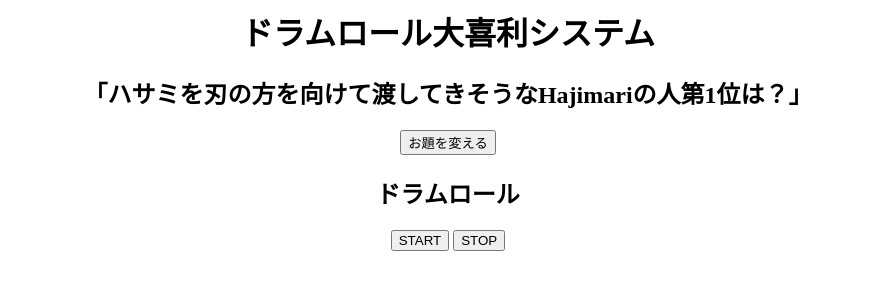
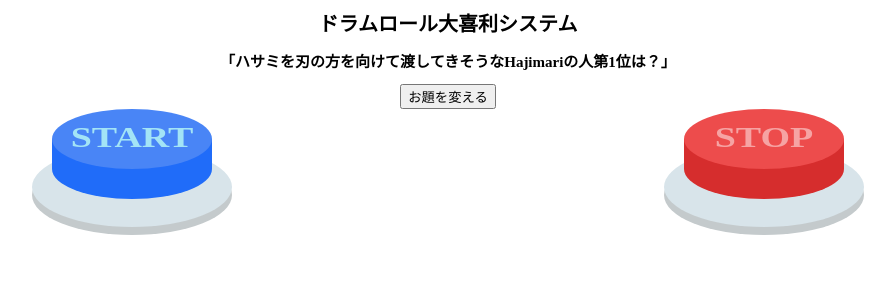
Before and after one commit to miyakeylab/oogiri, a plain HTML site: page index.html in a window 1280 px wide. Shown: the whole page, without its empty margins (192-1087 px from the left). Drawn offline with Linux system fonts and the light colour scheme.

Commit message:
no message

```diff
--- /dev/null
+++ b/css/main.css
@@ -0,0 +1,185 @@
+*,
+*:before,
+*:after {
+  -webkit-box-sizing: inherit;
+  box-sizing: inherit;
+}
+
+html {
+  -webkit-box-sizing: border-box;
+  box-sizing: border-box;
+  font-size: 62.5%;
+}
+
+.btn,
+a.btn,
+button.btn {
+  font-size: 1.6rem;
+  font-weight: 700;
+  line-height: 1.5;
+  position: relative;
+  display: inline-block;
+  padding: 1rem 4rem;
+  cursor: pointer;
+  -webkit-user-select: none;
+  -moz-user-select: none;
+  -ms-user-select: none;
+  user-select: none;
+  -webkit-transition: all 0.3s;
+  transition: all 0.3s;
+  text-align: center;
+  vertical-align: middle;
+  text-decoration: none;
+  letter-spacing: 0.1em;
+  color: #212529;
+  border-radius: 0.5rem;
+}
+
+a.btn-emergency {
+  position: relative;
+
+  display: block;
+
+  width: 200px;
+  height: 130px;
+  margin: 0 auto;
+}
+
+a.btn-emergency:hover .btn-emergency-top {
+  top: 10px;
+
+  height: 50px;
+}
+
+a.btn-emergency:active .btn-emergency-top {
+  top: 20px;
+
+  height: 40px;
+}
+
+.btn-emergency-top {
+  position: absolute;
+  top: 0;
+  left: 20px;
+
+  width: 160px;
+  height: 60px;
+  margin-top: 30px;
+
+  -webkit-transition: all 0.3s;
+
+  transition: all 0.3s;
+
+  border-radius: 0 0 50% 50%;
+  background: #d62d2d;
+}
+
+.btn-emergency-top:before {
+  position: absolute;
+  top: -30px;
+  left: 0;
+
+  width: 160px;
+  height: 60px;
+
+  content: "";
+
+  border-radius: 80px / 30px;
+  background: #ed4c4c;
+}
+
+.btn-emergency-top span {
+  cursor: pointer;
+  font-size: 38px;
+  font-weight: bold;
+
+  position: absolute;
+  top: -24px;
+  left: 0;
+
+  width: 100%;
+
+  -webkit-transform: scaleY(0.75);
+
+  transform: scaleY(0.75);
+  text-align: center;
+
+  color: #f6a3a3;
+}
+
+.btn-emergency-bottom {
+  position: absolute;
+  top: 38px;
+  left: 0;
+
+  width: 200px;
+  height: 80px;
+
+  border-radius: 100px / 40px;
+  background: #d8e4ea;
+  -webkit-box-shadow: 0 8px 0 #c4cacc;
+  box-shadow: 0 8px 0 #c4cacc;
+}
+
+
+a.btn-emergency:hover .btn-emergency-start-top {
+  top: 10px;
+
+  height: 50px;
+}
+
+a.btn-emergency:active .btn-emergency-start-top {
+  top: 20px;
+
+  height: 40px;
+}
+
+.btn-emergency-start-top {
+  position: absolute;
+  top: 0;
+  left: 20px;
+
+  width: 160px;
+  height: 60px;
+  margin-top: 30px;
+
+  -webkit-transition: all 0.3s;
+
+  transition: all 0.3s;
+
+  border-radius: 0 0 50% 50%;
+  background: #206cf9;
+}
+
+.btn-emergency-start-top:before {
+  position: absolute;
+  top: -30px;
+  left: 0;
+
+  width: 160px;
+  height: 60px;
+
+  content: "";
+
+  border-radius: 80px / 30px;
+  background: #4985f6;
+}
+
+.btn-emergency-start-top span {
+  cursor: pointer;
+  font-size: 38px;
+  font-weight: bold;
+
+  position: absolute;
+  top: -24px;
+  left: 0;
+
+  width: 100%;
+
+  -webkit-transform: scaleY(0.75);
+
+  transform: scaleY(0.75);
+  text-align: center;
+
+  color: #a3e4f6;
+}
--- a/index.html
+++ b/index.html
@@ -1,16 +1,31 @@
 <html lang="ja">
+  <head>
+    <meta charset="utf-8" />
+    <link rel="stylesheet" href="css/main.css" />
+  </head>
   <h1 style="text-align: center">ドラムロール大喜利システム</h1>
-  <h2 id="odai_text" style="text-align: center">「ハサミを刃の方を向けて渡してきそうなHajimariの人第1位は？」</h2>
+  <h2 id="odai_text" style="text-align: center">
+    「ハサミを刃の方を向けて渡してきそうなHajimariの人第1位は？」
+  </h2>
   <div align="center">
     <button id="odai_change">お題を変える</button>
   </div>
   <audio id="oogiri" preload="auto">
     <source src="music/music1.mp3" type="audio/mp3" loop controls />
   </audio>
-  <h2 style="text-align: center">ドラムロール</h2>
-  <div align="center">
+  <!-- <div align="center">
     <button id="loop">START</button>
     <button id="stop">STOP</button>
+  </div> -->
+  <div style="display: flex;">
+    <a class="btn-emergency">
+      <span class="btn-emergency-bottom"></span>
+      <span class="btn-emergency-start-top" id="loop"><span>START</span></span>
+    </a>
+    <a class="btn-emergency">
+      <span class="btn-emergency-bottom"></span>
+      <span class="btn-emergency-top" id="stop"><span>STOP</span></span>
+    </a>
   </div>
   <script type="text/javascript">
     let odai = [
@@ -20,7 +35,7 @@
       "「スマホの画面がバキバキでも気にしてなさそうなHajimariの人第一位は？」",
       "「さっきまで座ってた椅子がめちゃくちゃ熱そうなHajimariの人第一位は？」",
       "「ラーメンの汁に沈んだコーンをいつまでも探してそうなHajimariの人第一位は？」",
-    ]
+    ];
     // Audioオブジェクトを作成
     let ad = new Audio("music/drumroll_3.mp3");
     let sy = new Audio("music/cymbal.mp3");
@@ -38,7 +53,7 @@
       false
     );
 
-    let elem_stop= document.getElementById("stop");
+    let elem_stop = document.getElementById("stop");
     elem_stop.addEventListener(
       "click",
       function () {
@@ -49,12 +64,12 @@
     );
 
     var odaiText = document.getElementById("odai_text");
-    let elem_odai= document.getElementById("odai_change");
+    let elem_odai = document.getElementById("odai_change");
     elem_odai.addEventListener(
       "click",
       function () {
         odaiIndex++;
-        if(odaiIndex >= odai.length) odaiIndex = 0;
+        if (odaiIndex >= odai.length) odaiIndex = 0;
         odaiText.innerHTML = odai[odaiIndex];
       },
       false
```
Lines whose indentation alone changed are shown as unchanged.
